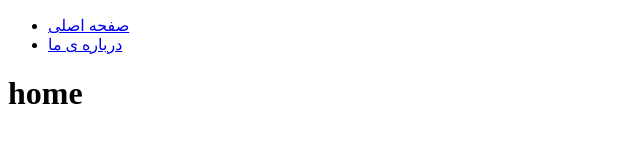
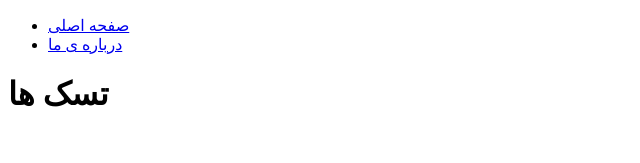
Before and after one commit to artin231/TaskManager-with-React-js, a React (Vite) app in the folder TaskManager/: page / in a window 1280 px wide. Shown: the top 163 px of the page, without its empty margins (0-640 px from the left). Built offline with nearby package versions, Linux system fonts and the light colour scheme.

Commit message:
starting the main page

```diff
--- a/TaskManager/src/pages/HomePage.jsx
+++ b/TaskManager/src/pages/HomePage.jsx
@@ -2,10 +2,21 @@ import Header from "../components/Header"
 
 let HomePage = () => {
     return (
-        <>
-        <Header />
-        <h1>home</h1>
-        </>
+        <div className="container">
+            <Header />
+            <div className="TasksBox">
+                <h1>تسک ها</h1>
+                <div className="TaskList">
+                    <div className="task">
+                        <div className="left">
+                        <h1 className="task_title"></h1>
+                        <h1 className="task_status"></h1>
+                        </div>
+                    </div>
+                </div>
+            </div>
+        </div>
+
     )
 }
 
```
